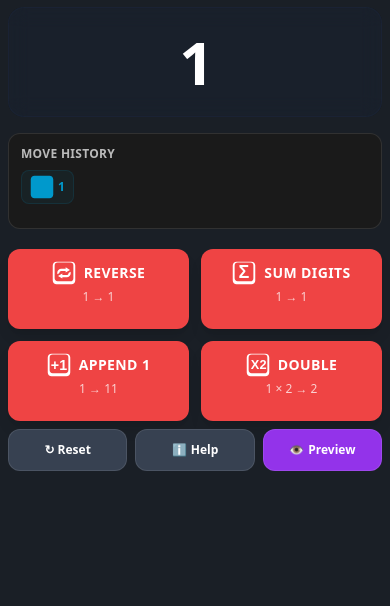
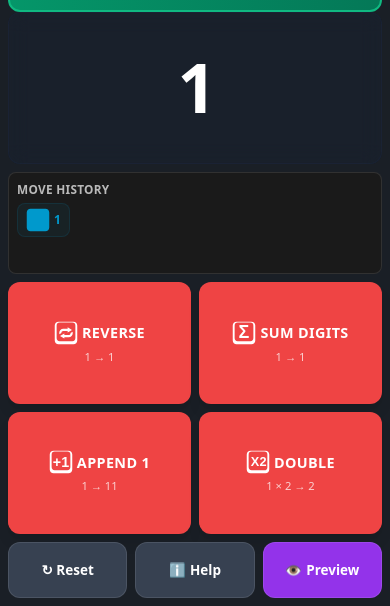
Before and after one commit to jeanbenitezu/doxiny, a website built with Vite: page index.html in a window 390 px wide. Shown: the part 238-844 px from the top of the page. Built offline with nearby package versions, Linux system fonts and the light colour scheme.

Commit message:
refactor: Enhance UI layout and improve responsiveness for better user experience

```diff
--- a/index.html
+++ b/index.html
@@ -56,8 +56,8 @@
     }
   </style>
 </head>
-<body class="bg-[#1a1f26] text-white font-sans min-h-screen flex flex-col items-center p-2">
-  <div id="app" class="w-full max-w-sm sm:max-w-md flex flex-col items-center"></div>
+<body class="bg-[#1a1f26] text-white font-sans h-screen overflow-hidden flex flex-col items-center p-2">
+  <div id="app" class="w-full max-w-sm sm:max-w-md h-full flex flex-col items-center"></div>
   <script type="module" src="./src/main.js"></script>
 </body>
 </html>
--- a/src/main.js
+++ b/src/main.js
@@ -320,11 +320,11 @@ function createGameUI() {
 
   return `
     <!-- BEGIN: MainHeader -->
-    <header class="w-full flex flex-col sm:flex-row sm:items-center sm:justify-between pt-2 pb-2" data-purpose="app-header">
-      <div class="flex items-center justify-center sm:justify-start gap-1 sm:gap-2 mb-1 sm:mb-0">
-        <span class="text-xl sm:text-2xl">🔢</span>
-        <h1 class="text-sm sm:text-lg font-bold tracking-wide uppercase">Doxiny</h1>
-        <div class="text-xs text-white/60 hidden xs:block">${translate("tagline")}</div>
+    <header class="w-full flex flex-col sm:flex-row sm:items-center sm:justify-between py-1" style="height: 8vh; min-height: 3rem;" data-purpose="app-header">
+      <div class="flex items-center justify-center sm:justify-start gap-1 sm:gap-2">
+        <span class="text-base sm:text-xl" style="font-size: clamp(1rem, 2.5vh, 1.5rem)">🔢</span>
+        <h1 class="font-bold tracking-wide uppercase" style="font-size: clamp(0.8rem, 2vh, 1.2rem)">Doxiny</h1>
+        <div class="text-white/60 hidden xs:block" style="font-size: clamp(0.6rem, 1.5vh, 0.8rem)">${translate("tagline")}</div>
       </div>
 
       <!-- Language Switcher - Compact -->
@@ -333,10 +333,11 @@ function createGameUI() {
           .map(
             (lang) => `
           <button class="language-btn ${getCurrentLanguage() === lang.code ? "bg-blue-600 border border-blue-400" : "bg-gray-600/50 border border-white/20"}
-                         rounded px-2 py-1 text-xs font-semibold transition-all active:scale-95 flex items-center gap-1"
+                         rounded px-2 py-1 font-semibold transition-all active:scale-95 flex items-center gap-1"
+                  style="font-size: clamp(0.6rem, 1.5vh, 0.8rem); height: clamp(1.5rem, 3vh, 2rem);"
                   data-lang="${lang.code}">
-            <span class="text-xs">${lang.flag}</span>
-            <span class="text-xs">${lang.code.toUpperCase()}</span>
+            <span>${lang.flag}</span>
+            <span>${lang.code.toUpperCase()}</span>
           </button>
         `,
           )
@@ -346,15 +347,15 @@ function createGameUI() {
     <!-- END: MainHeader -->
 
     <!-- Level Selector -->
-    <nav class="w-full mb-3" data-purpose="level-selector">
-      <div class="grid grid-cols-6 gap-1">
+    <nav class="w-full mb-3" style="height: 6vh; min-height: 2.5rem; max-height: 4rem;" data-purpose="level-selector">
+      <div class="grid grid-cols-6 gap-1 h-full">
         ${availableLevels
           .map(
             (lvl) =>
-              `<button class="${lvl.level === gameManager.currentDifficulty ? "bg-orange-600 border border-orange-400" : "bg-[#2a2f3a] border border-white/10 opacity-60"} rounded-lg p-1 sm:p-2 flex flex-col items-center transition-all active:scale-95 level-btn min-h-[2.5rem] sm:min-h-[3rem]"
+              `<button class="${lvl.level === gameManager.currentDifficulty ? "bg-orange-600 border border-orange-400" : "bg-[#2a2f3a] border border-white/10 opacity-60"} rounded-lg p-1 flex flex-col items-center justify-center transition-all active:scale-95 level-btn h-full"
                    data-level="${lvl.level}">
-            <span class="text-xs sm:text-lg font-bold">${lvl.level}</span>
-            <span class="text-[7px] sm:text-[9px] uppercase font-bold leading-tight">${translate(`difficultyLevels.${lvl.nameKey}`)}</span>
+            <span class="font-bold" style="font-size: clamp(0.7rem, 2vh, 1rem);">${lvl.level}</span>
+            <span class="uppercase font-bold leading-tight" style="font-size: clamp(0.5rem, 1.2vh, 0.7rem);">${translate(`difficultyLevels.${lvl.nameKey}`)}</span>
           </button>`,
           )
           .join("")}
@@ -362,44 +363,44 @@ function createGameUI() {
     </nav>
 
     <!-- Goal Display with Moves and New Exercise on the right -->
-    <div class="w-full bg-gradient-to-r from-emerald-600 to-emerald-700 rounded-xl p-3 mb-3 border-2 border-emerald-500 flex flex-col sm:flex-row sm:justify-between sm:items-center gap-2">
+    <div class="w-full bg-gradient-to-r from-emerald-600 to-emerald-700 rounded-xl p-2 border-2 border-emerald-500 flex flex-col sm:flex-row sm:justify-between sm:items-center gap-1" style="height: 7rem;">
       <div class="text-center flex-1">
-        <div class="text-white text-xs sm:text-sm font-semibold uppercase tracking-wide mb-1">${translate("targetNumber")}</div>
-        <div class="text-white text-2xl sm:text-3xl font-black tracking-tight">${translate("reach")} ${exercise.goal}</div>
-        <div class="text-emerald-200 text-xs mt-1 hidden sm:block">${translate("transformInto")} ${exercise.goal}</div>
+        <div class="text-white font-semibold uppercase tracking-wide mb-1" style="font-size: clamp(0.6rem, 1.5vh, 0.8rem);">${translate("targetNumber")}</div>
+        <div class="text-white font-black tracking-tight" style="font-size: clamp(1.2rem, 3vh, 1.8rem);">${translate("reach")} ${exercise.goal}</div>
+        <div class="text-emerald-200 mt-1 hidden sm:block" style="font-size: clamp(0.6rem, 1.2vh, 0.7rem);">${translate("transformInto")} ${exercise.goal}</div>
       </div>
       <div class="flex flex-row sm:flex-col justify-between sm:justify-center gap-2 sm:gap-1 sm:ml-3">
         <div class="text-center">
-          <div class="text-emerald-200 text-xs uppercase tracking-wide font-semibold">${translate("moves")}</div>
-          <div id="moves-count" class="text-white text-lg sm:text-xl font-bold">${gameState.moves}/${exercise.optimalMoves === Infinity ? "∞" : exercise.optimalMoves}</div>
+          <div class="text-emerald-200 uppercase tracking-wide font-semibold" style="font-size: clamp(0.6rem, 1.3vh, 0.8rem);">${translate("moves")}</div>
+          <div id="moves-count" class="text-white font-bold" style="font-size: clamp(0.9rem, 2.2vh, 1.3rem);">${gameState.moves}/${exercise.optimalMoves === Infinity ? "∞" : exercise.optimalMoves}</div>
         </div>
-        <button class="bg-purple-800/80 hover:bg-purple-700/80 text-white text-xs font-bold px-2 sm:px-3 py-2 rounded-lg transition-all active:scale-95 whitespace-nowrap" id="new-exercise-btn">
+        <button class="bg-purple-800/80 hover:bg-purple-700/80 text-white font-bold px-2 py-1 rounded-lg transition-all active:scale-95 whitespace-nowrap" style="font-size: clamp(0.6rem, 1.4vh, 0.8rem); height: clamp(1.8rem, 4vh, 2.5rem);" id="new-exercise-btn">
           🎲 <span class="hidden xs:inline">${translate("gameStates.newGame").replace("🎯 ", "")}</span><span class="xs:hidden">New</span>
         </button>
       </div>
     </div>
 
     <!-- BEGIN: GameBoard -->
-    <main class="w-full flex-1 flex flex-col gap-2">
+    <main class="w-full flex-1 flex flex-col" style="height: 74vh; gap: 1vh;">
       <!-- Central Number Display -->
-      <section class="glass-panel rounded-2xl p-4 sm:p-6 flex justify-center items-center mb-2" data-purpose="number-display">
-        <span class="text-5xl sm:text-6xl lg:text-8xl font-black text-white tracking-tighter current-number" id="current-number">${gameState.current}</span>
+      <section class="glass-panel rounded-xl flex justify-center items-center" style="height: 18vh; min-height: 4rem;" data-purpose="number-display">
+        <span class="font-black text-white tracking-tighter current-number" id="current-number" style="font-size: clamp(2.5rem, 8vh, 5rem);">${gameState.current}</span>
       </section>
 
       <!-- Inline History -->
-      <section class="mb-3" data-purpose="inline-history">
-        <div class="bg-[#1a1a1a] rounded-xl p-2 sm:p-3 border border-white/10 transition-all duration-300" id="history-container">
-          <div class="flex items-center justify-between mb-1 sm:mb-2">
-            <h4 class="text-white/70 text-xs uppercase tracking-wide font-semibold">${translate("history")}</h4>
+      <section class="flex-shrink-0" style="height: 12vh; min-height: 3rem;" data-purpose="inline-history">
+        <div class="bg-[#1a1a1a] rounded-lg p-2 border border-white/10 transition-all duration-300 h-full" id="history-container">
+          <div class="flex items-center justify-between mb-1">
+            <h4 class="text-white/70 uppercase tracking-wide font-semibold" style="font-size: clamp(0.6rem, 1.4vh, 0.8rem);">${translate("history")}</h4>
           </div>
-          <div class="flex overflow-x-scroll gap-1 sm:gap-2 items-start transition-all duration-300 pb-2 sm:pb-3" id="inline-history-content">
+          <div class="flex overflow-x-scroll gap-1 items-start transition-all duration-300 pb-1 h-4/5" id="inline-history-content">
             ${renderInlineHistory()}
           </div>
         </div>
       </section>
 
       <!-- Operation Buttons Grid -->
-      <section class="grid grid-cols-2 gap-3" data-purpose="game-controls">
+      <section class="grid grid-cols-2 gap-2 flex-1" style="min-height: 25vh;" data-purpose="game-controls">
         ${["reverse", "sumDigits", "append1", "double"]
           .map((op) => {
             const previews = getOperationPreviews(gameState.current);
@@ -413,26 +414,26 @@ function createGameUI() {
             const iconColor = isBlocked ? "#9ca3af" : "#ffffff";
             const operationKey = op === "sumDigits" ? "sum" : op;
             const translatedLabel = translate(`operations.${op}`);
-            return `<button class="${buttonClass} font-black py-2 sm:py-3 px-2 rounded-xl shadow-lg uppercase tracking-wide operation-btn flex flex-col items-center gap-1 min-h-[4rem] sm:min-h-[5rem]" data-operation="${operationKey}" aria-label="${translatedLabel} operation" ${isBlocked ? "disabled" : ""}>
-            <div class="flex items-center gap-1 sm:gap-2">
+            return `<button class="${buttonClass} font-black rounded-xl shadow-lg uppercase tracking-wide operation-btn flex flex-col items-center justify-center gap-1 h-full" data-operation="${operationKey}" aria-label="${translatedLabel} operation" ${isBlocked ? "disabled" : ""} style="min-height: 12vh; font-size: clamp(0.6rem, 1.8vh, 0.9rem);">
+            <div class="flex items-center gap-1">
               ${getOperationIcon(operationKey, iconColor)}
-              <span class="text-xs sm:text-sm">${translatedLabel}</span>
+              <span>${translatedLabel}</span>
             </div>
-            <span class="text-xs font-normal lowercase tracking-normal opacity-75 preview-text truncate w-full ${showPreviews ? "" : "display-none"}" data-operation="${operationKey}">${previewText}</span>
+            <span class="font-normal lowercase tracking-normal opacity-75 preview-text truncate w-full ${showPreviews ? "" : "display-none"}" data-operation="${operationKey}" style="font-size: clamp(0.5rem, 1.4vh, 0.7rem);">${previewText}</span>
           </button>`;
           })
           .join("")}
       </section>
 
       <!-- Utility Row -->
-      <section class="grid grid-cols-3 gap-2" data-purpose="utility-controls">
-        <button class="bg-[#374151] border border-white/10 rounded-xl py-3 flex items-center justify-center gap-1 text-xs font-bold transition-all active:scale-95 reset-btn ${gameState.moves >= moveLimit ? "ring-2 ring-yellow-400 ring-opacity-75 animate-pulse bg-yellow-500/20 border-yellow-400" : ""}" id="reset-btn">
+      <section class="grid grid-cols-3 gap-2 flex-shrink-0" style="height: 8vh; min-height: 2.5rem; max-height: 3.5rem;" data-purpose="utility-controls">
+        <button class="bg-[#374151] border border-white/10 rounded-xl flex items-center justify-center gap-1 font-bold transition-all active:scale-95 reset-btn h-full ${gameState.moves >= moveLimit ? "ring-2 ring-yellow-400 ring-opacity-75 animate-pulse bg-yellow-500/20 border-yellow-400" : ""}" id="reset-btn" style="font-size: clamp(0.6rem, 1.6vh, 0.85rem);">
           ${translate("gameStates.reset")}
         </button>
-        <button class="bg-[#374151] border border-white/10 rounded-xl py-3 flex items-center justify-center gap-1 text-xs font-bold transition-transform active:scale-95 info-btn" id="info-btn">
+        <button class="bg-[#374151] border border-white/10 rounded-xl flex items-center justify-center gap-1 font-bold transition-transform active:scale-95 info-btn h-full" id="info-btn" style="font-size: clamp(0.6rem, 1.6vh, 0.85rem);">
           <span>ℹ️</span> <span class="hidden sm:inline">${translate("help")}</span>
         </button>
-        <button class="bg-[#6b46c1] border border-white/10 rounded-xl py-3 flex items-center justify-center gap-1 text-xs font-bold transition-transform active:scale-95 ${showPreviews ? "bg-purple-600" : "bg-gray-600"}" id="preview-toggle-btn">
+        <button class="bg-[#6b46c1] border border-white/10 rounded-xl flex items-center justify-center gap-1 font-bold transition-transform active:scale-95 h-full ${showPreviews ? "bg-purple-600" : "bg-gray-600"}" id="preview-toggle-btn" style="font-size: clamp(0.6rem, 1.6vh, 0.85rem);">
           <span>${showPreviews ? "👁️" : "🙈"}</span> <span class="hidden sm:inline">Preview</span>
         </button>
       </section>
```
